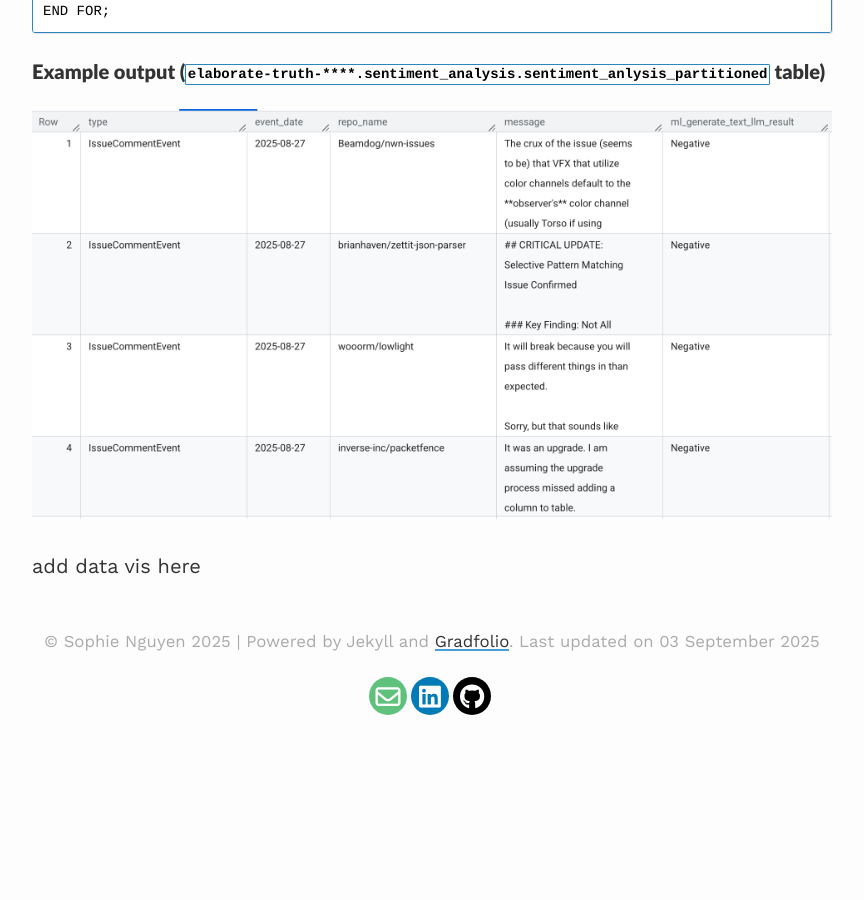
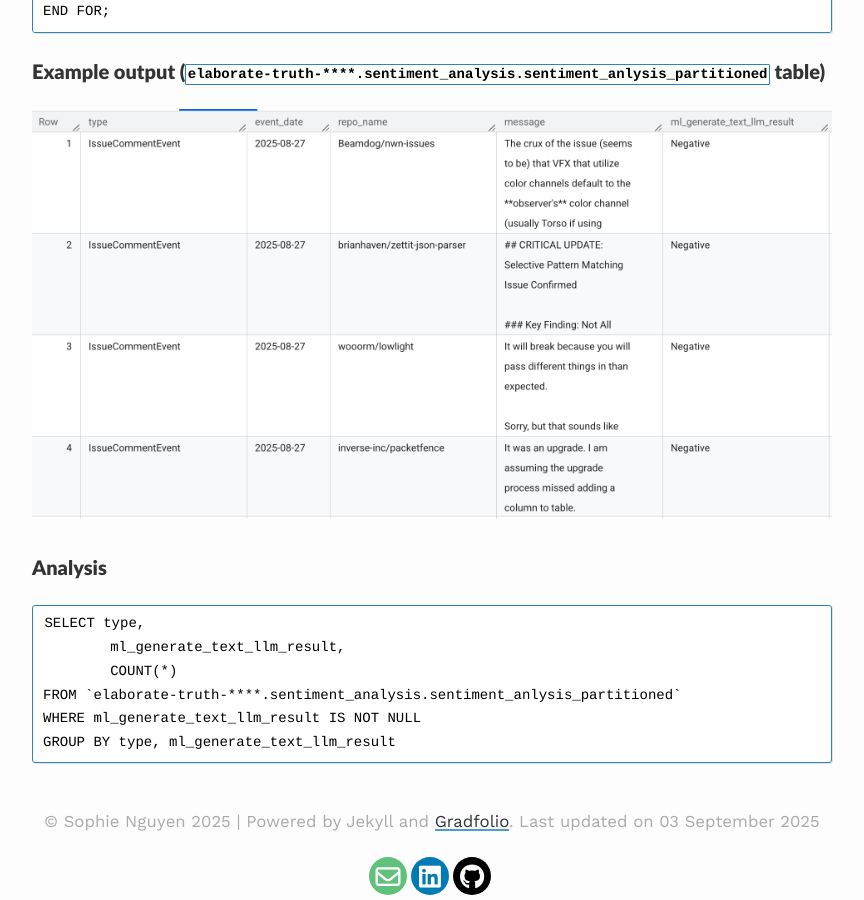
Before and after one commit to sophie3101/sophie3101.github.io, a Jekyll site: the page built from _projects/bigquery_github.md, in a window 1280 px wide and 900 px high, scrolled down 4814 px. Shown: the whole window, without its empty margins (208-1072 px from the left). Built offline with Jekyll 4.4.1, drawn with Linux system fonts in a browser that asks for light colours; before the commit the page ends 5533 px from its top, so only the background shows below that.

Commit message:
add data analysis for bigquery project

````diff
--- a/_projects/bigquery_github.md
+++ b/_projects/bigquery_github.md
@@ -153,5 +153,13 @@ END FOR;
 
  ![image3](/assets/screenshots/bigquery3.png)
 
+#### Analysis
 
-add data vis here
+```
+SELECT type,
+        ml_generate_text_llm_result,
+        COUNT(*)
+FROM `elaborate-truth-****.sentiment_analysis.sentiment_anlysis_partitioned`
+WHERE ml_generate_text_llm_result IS NOT NULL
+GROUP BY type, ml_generate_text_llm_result
+```
````
Also changed, not shown: 15 other files.
